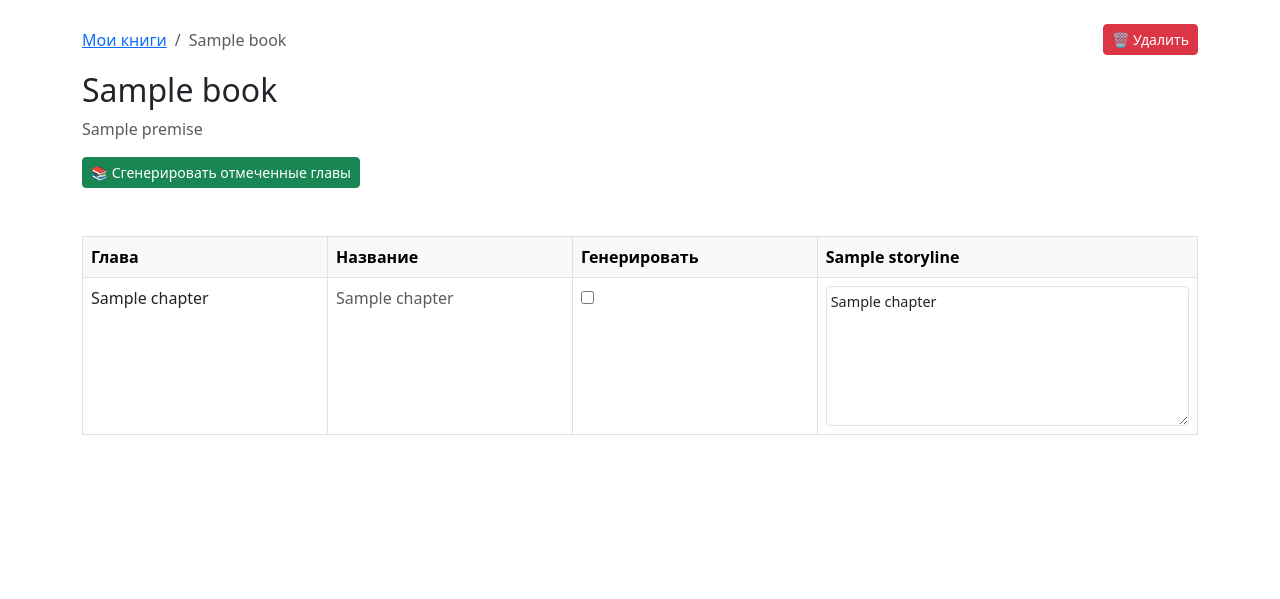
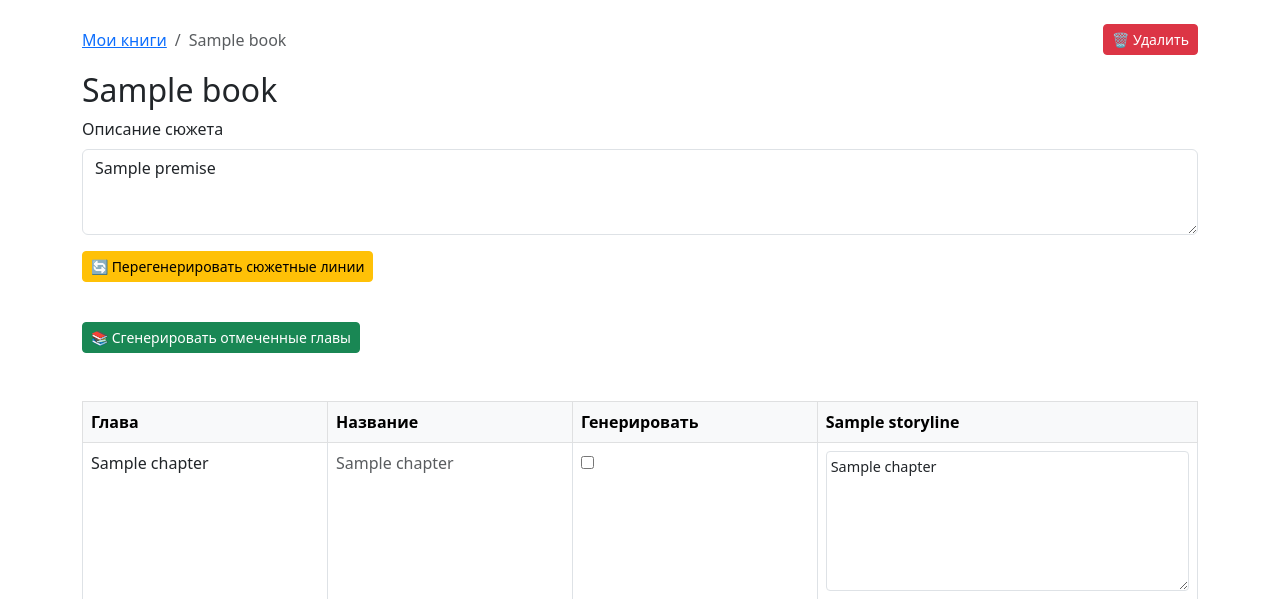
Before and after one commit to TDHster/BookSmith, a Flask app: template web/templates/book_outline.html in a window 1280 px wide. Shown: the top 599 px of the page. Run offline with Flask 3, Linux system fonts and the light colour scheme; the template is opened without the code that fills it: most values are stand-ins (such as "Sample title", 1, 10 or a date in 2020); some libraries are stand-ins or nearby versions.

Commit message:
regen outline

```diff
--- a/web/app.py
+++ b/web/app.py
@@ -297,6 +297,8 @@ def update_event():
               hx-trigger="blur"
               hx-target="this"
               hx-swap="outerHTML"
+              rows="6"
+
               style="min-height: 60px; font-size: 0.9rem; padding: 4px;"
             >{new_text}</textarea>
             '''
@@ -309,6 +311,61 @@ def update_event():
         return f"<div class='text-danger'>Ошибка: {str(e)}</div>", 500
 
 
+@app.route("/regenerate-outline", methods=["POST"])
+def regenerate_outline():
+    try:
+        print("Form data:", dict(request.form))
+        user_id = get_current_user_id()
+
+        # Проверяем, что данные пришли
+        if 'book_id' not in request.form:
+            return "<div class='alert alert-danger'>Не передан book_id</div>", 400
+        if 'premise' not in request.form:
+            return "<div class='alert alert-danger'>Не передано описание сюжета</div>", 400
+
+        book_id = int(request.form["book_id"])
+        new_premise = request.form["premise"].strip()
+
+        if not new_premise:
+            return "<div class='alert alert-danger'>Описание сюжета не может быть пустым</div>", 400
+
+        session = Session()
+        try:
+            book = session.query(Book).filter(Book.id == book_id, Book.user_id == user_id).first()
+            if not book:
+                return "<div class='alert alert-danger'>Доступ запрещён</div>", 403
+
+            manager = OutlineManager(session)
+            manager.delete_book(book_id, user_id)
+
+            llm = LLMClientFactory.create_client(language='gemini')
+            generator = BookGenerator(llm)
+            storylines, chapters = generator.generate_outline(new_premise)
+
+            manager.save_outline(
+                book_title=book.title,
+                premise=new_premise,
+                storylines=storylines,
+                chapters=chapters,
+                user_id=user_id
+            )
+
+            data = manager.load_outline(book_id)
+            if not data:
+                return "<div class='alert alert-danger'>Не удалось загрузить сюжет</div>", 500
+
+            return render_template("book_outline_table.html",
+                                 book=book,
+                                 storylines=data["storylines"],
+                                 chapters=data["chapters"])
+
+        finally:
+            session.close()
+
+    except Exception as e:
+        logger.error(f"Ошибка при перегенерации сюжета: {e}")
+        return f"<div class='alert alert-danger'>Ошибка: {str(e)}</div>", 500
+
 app.secret_key = settings.WEB_APP_SECRET_KEY
 
 if __name__ == "__main__":
--- a/web/templates/book_outline.html
+++ b/web/templates/book_outline.html
@@ -4,7 +4,7 @@
 {% block content %}
 <input type="hidden" name="book_id" value="{{ book.id }}">
 
-<!-- Хлебные крошки и кнопка "Удалить" в одной строке -->
+<!-- Хлебные крошки и кнопка "Удалить" -->
 <div class="d-flex justify-content-between align-items-center mb-3">
   <nav aria-label="breadcrumb">
     <ol class="breadcrumb mb-0">
@@ -13,7 +13,6 @@
     </ol>
   </nav>
 
-  <!-- Кнопка "Удалить" — справа, обычного размера -->
   <button
     hx-post="/delete-book"
     hx-confirm="Удалить книгу безвозвратно?"
@@ -25,9 +24,26 @@
   </button>
 </div>
 
-<!-- Заголовок и премиса -->
+<!-- Заголовок -->
 <h2>{{ book.title }}</h2>
-<p class="text-muted">{{ book.premise }}</p>
+
+<form class="mb-3"
+      hx-post="/regenerate-outline"
+      hx-target="#outline-table"
+      hx-swap="innerHTML"
+      hx-indicator="#regen-indicator"
+      enctype="application/x-www-form-urlencoded">
+
+  <input type="hidden" name="book_id" value="{{ book.id }}">
+
+  <div class="mb-3">
+    <label class="form-label">Описание сюжета</label>
+    <textarea name="premise" class="form-control" rows="3" required>{{ book.premise }}</textarea>
+  </div>
+
+  <button type="submit" class="btn btn-warning btn-sm">🔄 Перегенерировать сюжетные линии</button>
+  <div id="regen-indicator" class="htmx-indicator ms-2">⏳ Идёт генерация...</div>
+</form>
 
 <!-- Кнопка "Сгенерировать главы" -->
 <button
```
